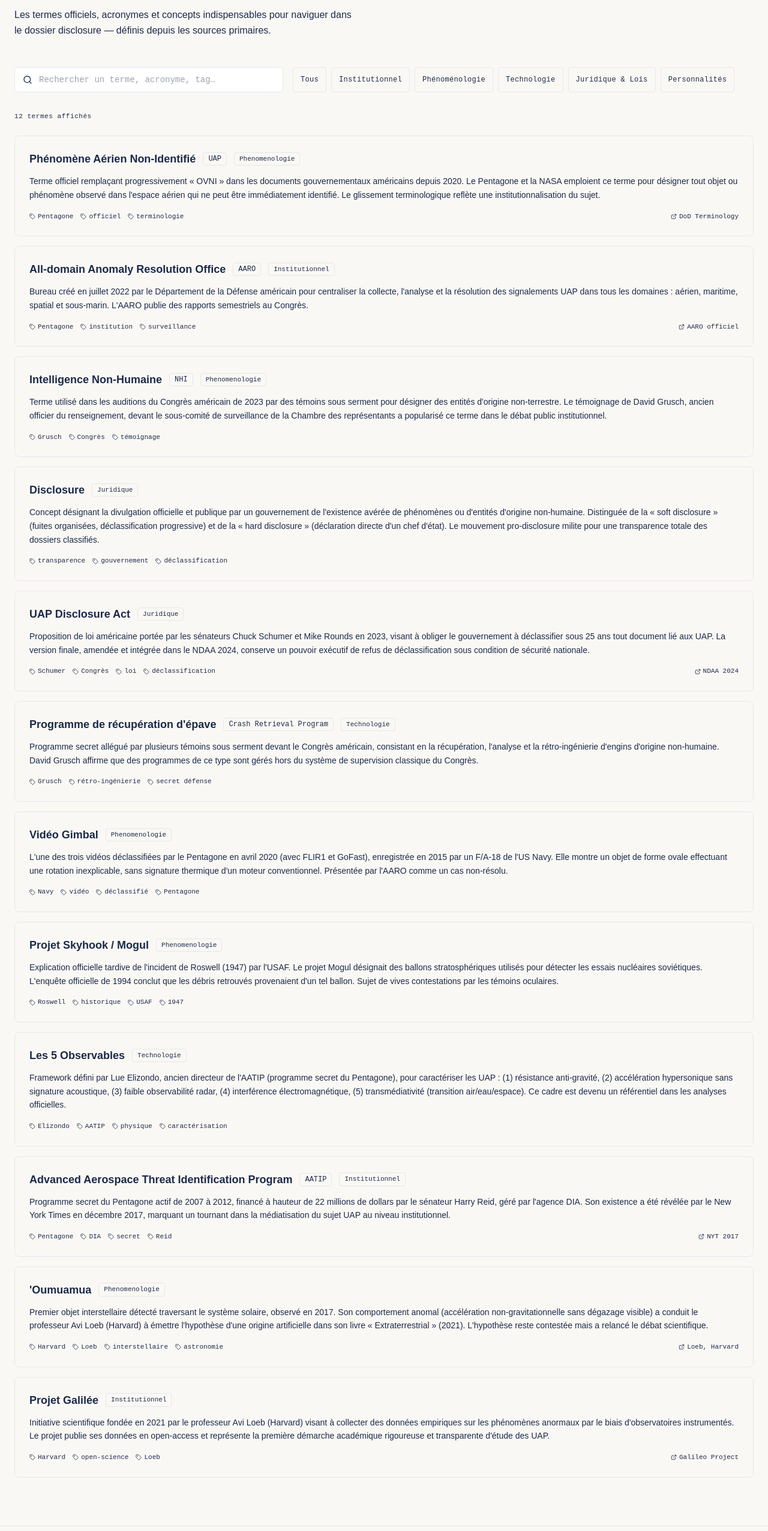
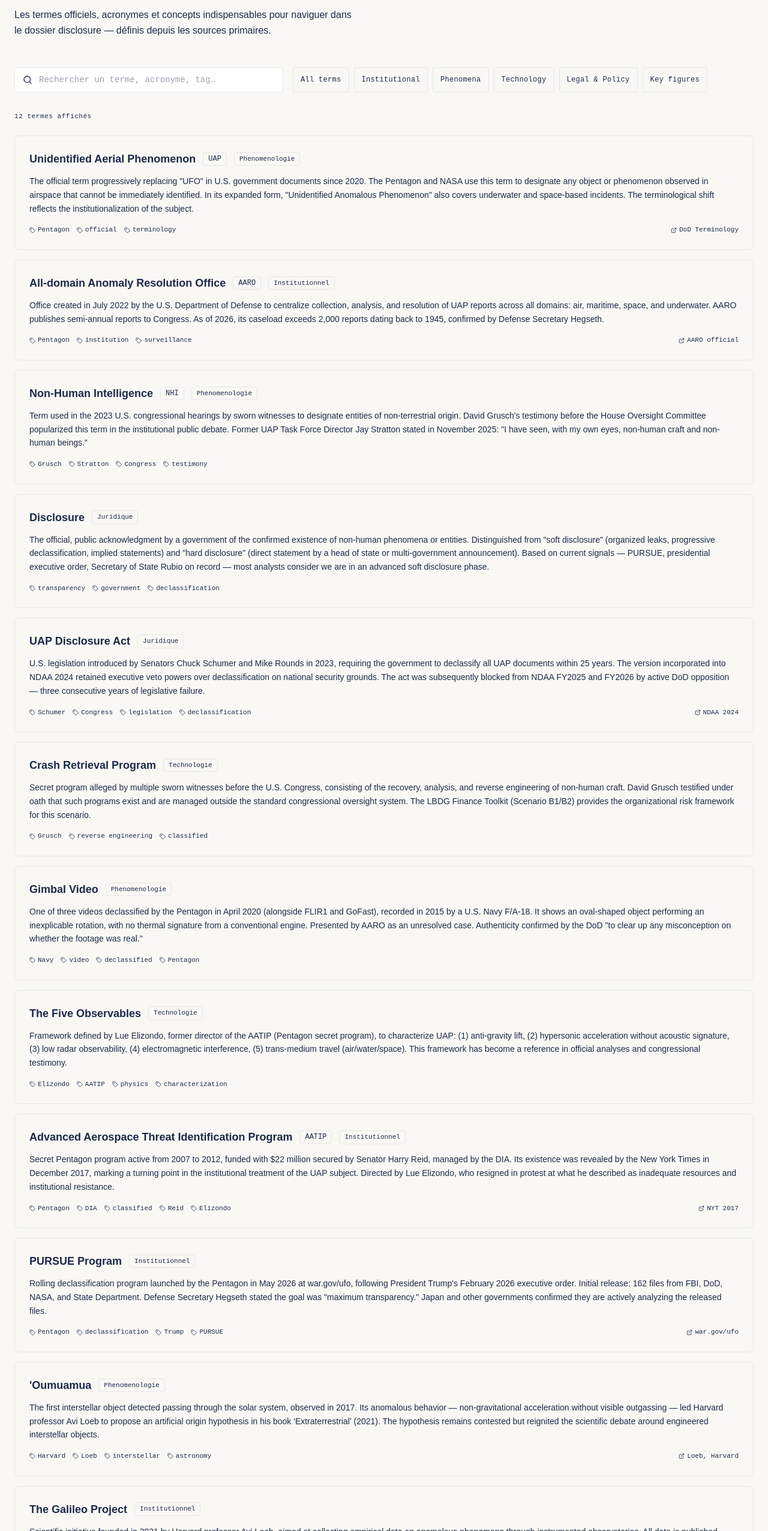
Before and after one commit to lbdgGit/DisclosureHub, a Next.js app in the folder disclosure-hub-starter/: page /lexique in a window 1280 px wide. Shown: the part 193-2746 px from the top of the page at 60% size. Built offline with nearby package versions, Linux system fonts and the light colour scheme; a web font is replaced by a local one.

Commit message:
Update lexique.ts

```diff
--- a/disclosure-hub-starter/data/lexique.ts
+++ b/disclosure-hub-starter/data/lexique.ts
@@ -11,107 +11,107 @@
 export const LEXIQUE: LexiqueEntry[] = [
   {
     id: 'uap',
-    terme: 'Phénomène Aérien Non-Identifié',
+    terme: 'Unidentified Aerial Phenomenon',
     acronyme: 'UAP',
     definition:
-      "Terme officiel remplaçant progressivement « OVNI » dans les documents gouvernementaux américains depuis 2020. Le Pentagone et la NASA emploient ce terme pour désigner tout objet ou phénomène observé dans l'espace aérien qui ne peut être immédiatement identifié. Le glissement terminologique reflète une institutionnalisation du sujet.",
+      'The official term progressively replacing "UFO" in U.S. government documents since 2020. The Pentagon and NASA use this term to designate any object or phenomenon observed in airspace that cannot be immediately identified. In its expanded form, "Unidentified Anomalous Phenomenon" also covers underwater and space-based incidents. The terminological shift reflects the institutionalization of the subject.',
     categorie: 'phenomenologie',
     sources: [{ label: 'DoD Terminology', url: 'https://www.defense.gov' }],
-    tags: ['Pentagone', 'officiel', 'terminologie'],
+    tags: ['Pentagon', 'official', 'terminology'],
   },
   {
     id: 'aaro',
     terme: 'All-domain Anomaly Resolution Office',
     acronyme: 'AARO',
     definition:
-      "Bureau créé en juillet 2022 par le Département de la Défense américain pour centraliser la collecte, l'analyse et la résolution des signalements UAP dans tous les domaines : aérien, maritime, spatial et sous-marin. L'AARO publie des rapports semestriels au Congrès.",
+      'Office created in July 2022 by the U.S. Department of Defense to centralize collection, analysis, and resolution of UAP reports across all domains: air, maritime, space, and underwater. AARO publishes semi-annual reports to Congress. As of 2026, its caseload exceeds 2,000 reports dating back to 1945, confirmed by Defense Secretary Hegseth.',
     categorie: 'institutionnel',
-    sources: [{ label: 'AARO officiel', url: 'https://www.aaro.mil' }],
-    tags: ['Pentagone', 'institution', 'surveillance'],
+    sources: [{ label: 'AARO official', url: 'https://www.aaro.mil' }],
+    tags: ['Pentagon', 'institution', 'surveillance'],
   },
   {
     id: 'nhi',
-    terme: 'Intelligence Non-Humaine',
+    terme: 'Non-Human Intelligence',
     acronyme: 'NHI',
     definition:
-      "Terme utilisé dans les auditions du Congrès américain de 2023 par des témoins sous serment pour désigner des entités d'origine non-terrestre. Le témoignage de David Grusch, ancien officier du renseignement, devant le sous-comité de surveillance de la Chambre des représentants a popularisé ce terme dans le débat public institutionnel.",
+      'Term used in the 2023 U.S. congressional hearings by sworn witnesses to designate entities of non-terrestrial origin. David Grusch\'s testimony before the House Oversight Committee popularized this term in the institutional public debate. Former UAP Task Force Director Jay Stratton stated in November 2025: "I have seen, with my own eyes, non-human craft and non-human beings."',
     categorie: 'phenomenologie',
-    tags: ['Grusch', 'Congrès', 'témoignage'],
+    tags: ['Grusch', 'Stratton', 'Congress', 'testimony'],
   },
   {
     id: 'disclosure',
     terme: 'Disclosure',
     definition:
-      "Concept désignant la divulgation officielle et publique par un gouvernement de l'existence avérée de phénomènes ou d'entités d'origine non-humaine. Distinguée de la « soft disclosure » (fuites organisées, déclassification progressive) et de la « hard disclosure » (déclaration directe d'un chef d'état). Le mouvement pro-disclosure milite pour une transparence totale des dossiers classifiés.",
+      'The official, public acknowledgment by a government of the confirmed existence of non-human phenomena or entities. Distinguished from "soft disclosure" (organized leaks, progressive declassification, implied statements) and "hard disclosure" (direct statement by a head of state or multi-government announcement). Based on current signals — PURSUE, presidential executive order, Secretary of State Rubio on record — most analysts consider we are in an advanced soft disclosure phase.',
     categorie: 'juridique',
-    tags: ['transparence', 'gouvernement', 'déclassification'],
+    tags: ['transparency', 'government', 'declassification'],
   },
   {
     id: 'ufo-act',
     terme: 'UAP Disclosure Act',
     definition:
-      "Proposition de loi américaine portée par les sénateurs Chuck Schumer et Mike Rounds en 2023, visant à obliger le gouvernement à déclassifier sous 25 ans tout document lié aux UAP. La version finale, amendée et intégrée dans le NDAA 2024, conserve un pouvoir exécutif de refus de déclassification sous condition de sécurité nationale.",
+      'U.S. legislation introduced by Senators Chuck Schumer and Mike Rounds in 2023, requiring the government to declassify all UAP documents within 25 years. The version incorporated into NDAA 2024 retained executive veto powers over declassification on national security grounds. The act was subsequently blocked from NDAA FY2025 and FY2026 by active DoD opposition — three consecutive years of legislative failure.',
     categorie: 'juridique',
     sources: [{ label: 'NDAA 2024', url: 'https://www.congress.gov' }],
-    tags: ['Schumer', 'Congrès', 'loi', 'déclassification'],
+    tags: ['Schumer', 'Congress', 'legislation', 'declassification'],
   },
   {
     id: 'crash-retrieval',
-    terme: "Programme de récupération d'épave",
-    acronyme: 'Crash Retrieval Program',
+    terme: 'Crash Retrieval Program',
     definition:
-      "Programme secret allégué par plusieurs témoins sous serment devant le Congrès américain, consistant en la récupération, l'analyse et la rétro-ingénierie d'engins d'origine non-humaine. David Grusch affirme que des programmes de ce type sont gérés hors du système de supervision classique du Congrès.",
+      'Secret program alleged by multiple sworn witnesses before the U.S. Congress, consisting of the recovery, analysis, and reverse engineering of non-human craft. David Grusch testified under oath that such programs exist and are managed outside the standard congressional oversight system. The LBDG Finance Toolkit (Scenario B1/B2) provides the organizational risk framework for this scenario.',
     categorie: 'technologie',
-    tags: ['Grusch', 'rétro-ingénierie', 'secret défense'],
+    tags: ['Grusch', 'reverse engineering', 'classified'],
   },
   {
     id: 'gimbal',
-    terme: 'Vidéo Gimbal',
+    terme: 'Gimbal Video',
     definition:
-      "L'une des trois vidéos déclassifiées par le Pentagone en avril 2020 (avec FLIR1 et GoFast), enregistrée en 2015 par un F/A-18 de l'US Navy. Elle montre un objet de forme ovale effectuant une rotation inexplicable, sans signature thermique d'un moteur conventionnel. Présentée par l'AARO comme un cas non-résolu.",
+      'One of three videos declassified by the Pentagon in April 2020 (alongside FLIR1 and GoFast), recorded in 2015 by a U.S. Navy F/A-18. It shows an oval-shaped object performing an inexplicable rotation, with no thermal signature from a conventional engine. Presented by AARO as an unresolved case. Authenticity confirmed by the DoD "to clear up any misconception on whether the footage was real."',
     categorie: 'phenomenologie',
-    tags: ['Navy', 'vidéo', 'déclassifié', 'Pentagone'],
-  },
-  {
-    id: 'skyhook',
-    terme: 'Projet Skyhook / Mogul',
-    definition:
-      "Explication officielle tardive de l'incident de Roswell (1947) par l'USAF. Le projet Mogul désignait des ballons stratosphériques utilisés pour détecter les essais nucléaires soviétiques. L'enquête officielle de 1994 conclut que les débris retrouvés provenaient d'un tel ballon. Sujet de vives contestations par les témoins oculaires.",
-    categorie: 'phenomenologie',
-    tags: ['Roswell', 'historique', 'USAF', '1947'],
+    tags: ['Navy', 'video', 'declassified', 'Pentagon'],
   },
   {
     id: 'five-observables',
-    terme: 'Les 5 Observables',
+    terme: 'The Five Observables',
     definition:
-      "Framework défini par Lue Elizondo, ancien directeur de l'AATIP (programme secret du Pentagone), pour caractériser les UAP : (1) résistance anti-gravité, (2) accélération hypersonique sans signature acoustique, (3) faible observabilité radar, (4) interférence électromagnétique, (5) transmédiativité (transition air/eau/espace). Ce cadre est devenu un référentiel dans les analyses officielles.",
+      'Framework defined by Lue Elizondo, former director of the AATIP (Pentagon secret program), to characterize UAP: (1) anti-gravity lift, (2) hypersonic acceleration without acoustic signature, (3) low radar observability, (4) electromagnetic interference, (5) trans-medium travel (air/water/space). This framework has become a reference in official analyses and congressional testimony.',
     categorie: 'technologie',
-    tags: ['Elizondo', 'AATIP', 'physique', 'caractérisation'],
+    tags: ['Elizondo', 'AATIP', 'physics', 'characterization'],
   },
   {
     id: 'aatip',
     terme: 'Advanced Aerospace Threat Identification Program',
     acronyme: 'AATIP',
     definition:
-      "Programme secret du Pentagone actif de 2007 à 2012, financé à hauteur de 22 millions de dollars par le sénateur Harry Reid, géré par l'agence DIA. Son existence a été révélée par le New York Times en décembre 2017, marquant un tournant dans la médiatisation du sujet UAP au niveau institutionnel.",
+      'Secret Pentagon program active from 2007 to 2012, funded with $22 million secured by Senator Harry Reid, managed by the DIA. Its existence was revealed by the New York Times in December 2017, marking a turning point in the institutional treatment of the UAP subject. Directed by Lue Elizondo, who resigned in protest at what he described as inadequate resources and institutional resistance.',
     categorie: 'institutionnel',
     sources: [{ label: 'NYT 2017', url: 'https://www.nytimes.com' }],
-    tags: ['Pentagone', 'DIA', 'secret', 'Reid'],
+    tags: ['Pentagon', 'DIA', 'classified', 'Reid', 'Elizondo'],
+  },
+  {
+    id: 'pursue',
+    terme: 'PURSUE Program',
+    definition:
+      'Rolling declassification program launched by the Pentagon in May 2026 at war.gov/ufo, following President Trump\'s February 2026 executive order. Initial release: 162 files from FBI, DoD, NASA, and State Department. Defense Secretary Hegseth stated the goal was "maximum transparency." Japan and other governments confirmed they are actively analyzing the released files.',
+    categorie: 'institutionnel',
+    sources: [{ label: 'war.gov/ufo', url: 'https://www.war.gov/ufo' }],
+    tags: ['Pentagon', 'declassification', 'Trump', 'PURSUE'],
   },
   {
     id: 'oumuamua',
     terme: "'Oumuamua",
     definition:
-      "Premier objet interstellaire détecté traversant le système solaire, observé en 2017. Son comportement anomal (accélération non-gravitationnelle sans dégazage visible) a conduit le professeur Avi Loeb (Harvard) à émettre l'hypothèse d'une origine artificielle dans son livre « Extraterrestrial » (2021). L'hypothèse reste contestée mais a relancé le débat scientifique.",
+      "The first interstellar object detected passing through the solar system, observed in 2017. Its anomalous behavior — non-gravitational acceleration without visible outgassing — led Harvard professor Avi Loeb to propose an artificial origin hypothesis in his book 'Extraterrestrial' (2021). The hypothesis remains contested but reignited the scientific debate around engineered interstellar objects.",
     categorie: 'phenomenologie',
     sources: [{ label: 'Loeb, Harvard', url: 'https://www.cfa.harvard.edu' }],
-    tags: ['Harvard', 'Loeb', 'interstellaire', 'astronomie'],
+    tags: ['Harvard', 'Loeb', 'interstellar', 'astronomy'],
   },
   {
     id: 'galileo-project',
-    terme: 'Projet Galilée',
+    terme: 'The Galileo Project',
     definition:
-      "Initiative scientifique fondée en 2021 par le professeur Avi Loeb (Harvard) visant à collecter des données empiriques sur les phénomènes anormaux par le biais d'observatoires instrumentés. Le projet publie ses données en open-access et représente la première démarche académique rigoureuse et transparente d'étude des UAP.",
+      'Scientific initiative founded in 2021 by Harvard professor Avi Loeb, aimed at collecting empirical data on anomalous phenomena through instrumented observatories. All data is published open-access. Represents the first rigorous and transparent academic approach to UAP study. In 2024, the team published initial analyses of metallic spheres recovered from the Pacific Ocean with anomalous compositions.',
     categorie: 'institutionnel',
     sources: [{ label: 'Galileo Project', url: 'https://projects.iq.harvard.edu/galileo' }],
     tags: ['Harvard', 'open-science', 'Loeb'],
@@ -119,10 +119,10 @@
 ];
 
 export const CATEGORIES = [
-  { id: 'all',             label: 'Tous'              },
-  { id: 'institutionnel',  label: 'Institutionnel'    },
-  { id: 'phenomenologie',  label: 'Phénoménologie'    },
-  { id: 'technologie',     label: 'Technologie'       },
-  { id: 'juridique',       label: 'Juridique & Lois'  },
-  { id: 'personnel',       label: 'Personnalités'     },
+  { id: 'all',            label: 'All terms'            },
+  { id: 'institutionnel', label: 'Institutional'        },
+  { id: 'phenomenologie', label: 'Phenomena'            },
+  { id: 'technologie',    label: 'Technology'           },
+  { id: 'juridique',      label: 'Legal & Policy'       },
+  { id: 'personnel',      label: 'Key figures'          },
 ] as const;
```
